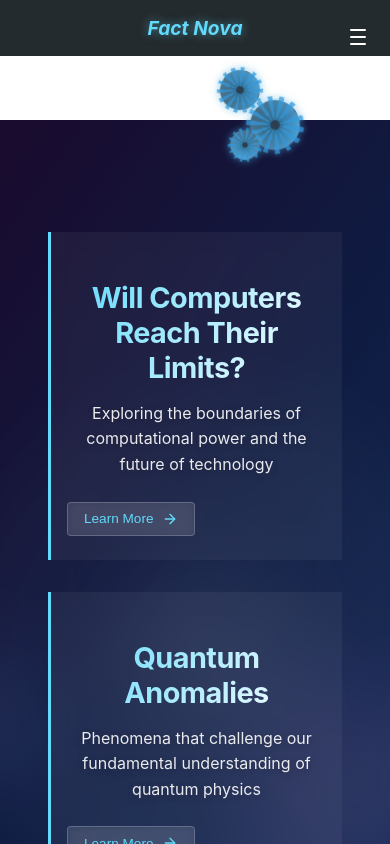
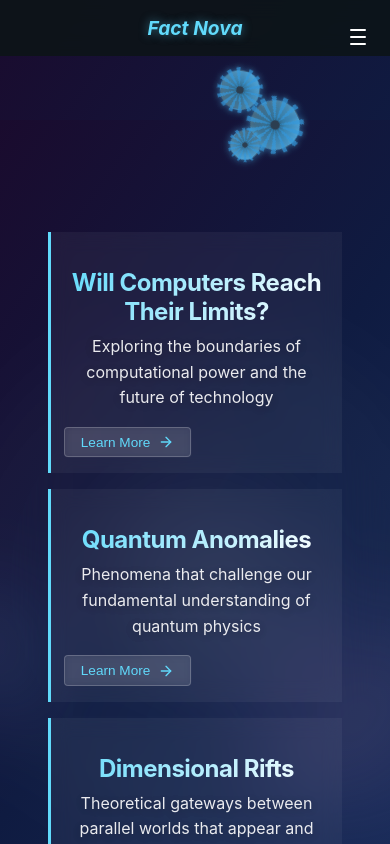
Before and after one commit to Chileshe3/ififfi, a React (Create React App) app: page / in a window 390 px wide. Shown: the top 844 px of the page. Built offline with nearby package versions, Linux system fonts and the light colour scheme.

Commit message:
added logo

```diff
--- a/src/components/Home.js
+++ b/src/components/Home.js
@@ -4,6 +4,7 @@ import { motion, AnimatePresence } from 'framer-motion';
 import GearSystem from './GearSystem';
 import '../styles/Home.css';
 import { ArrowRight } from 'lucide-react';
+import Logo from './Logo';
 
 const MysteryItem = memo(({ mystery, isActive, onClick, onMouseEnter, onMouseLeave }) => (
   <motion.li
@@ -118,8 +119,8 @@ function Home() {
         <main className="content">
           {isLoading ? (
             <div className="loading-container">
+              <Logo />
               <div className="loader"></div>
-              <p>Fact Nova...</p>
             </div>
           ) : (
             <ul className="mystery-list">
--- /dev/null
+++ b/src/components/Logo.js
@@ -0,0 +1,65 @@
+import React from 'react';
+
+const Logo = () => {
+  return (
+    <div className="logo">
+      <svg
+        width="120"
+        height="120"
+        viewBox="0 0 120 120"
+        fill="none"
+        xmlns="http://www.w3.org/2000/svg"
+      >
+        {/* Outer circle with gradient */}
+        <circle
+          cx="60"
+          cy="60"
+          r="58"
+          stroke="url(#outerGradient)"
+          strokeWidth="2"
+          className="logo-circle"
+        />
+
+        {/* Inner geometric shape */}
+        <path
+          d="M40 45h40v30H40z"
+          fill="url(#innerGradient)"
+          className="logo-shape"
+        />
+
+        {/* Text */}
+        <text
+          x="60"
+          y="65"
+          textAnchor="middle"
+          className="logo-text"
+          fill="url(#textGradient)"
+          fontSize="24"
+          fontWeight="bold"
+        >
+          FN
+        </text>
+
+        {/* Gradients definitions */}
+        <defs>
+          <linearGradient id="outerGradient" x1="0" y1="0" x2="100%" y2="100%">
+            <stop offset="0%" stopColor="#61dafb" />
+            <stop offset="100%" stopColor="#ffffff" />
+          </linearGradient>
+
+          <linearGradient id="innerGradient" x1="0" y1="0" x2="100%" y2="100%">
+            <stop offset="0%" stopColor="rgba(97, 218, 251, 0.1)" />
+            <stop offset="100%" stopColor="rgba(255, 255, 255, 0.1)" />
+          </linearGradient>
+
+          <linearGradient id="textGradient" x1="0" y1="0" x2="100%" y2="100%">
+            <stop offset="0%" stopColor="#61dafb" />
+            <stop offset="100%" stopColor="#ffffff" />
+          </linearGradient>
+        </defs>
+      </svg>
+    </div>
+  );
+};
+
+export default Logo;
--- a/src/styles/Home.css
+++ b/src/styles/Home.css
@@ -1,3 +1,22 @@
+/* Set the entire page background to match the gradient */
+html, body {
+  margin: 0;
+  padding: 0;
+  background: linear-gradient(125deg, #1a0b2e, #0f1b41, #162c59);
+  background-attachment: fixed;
+  background-size: 400% 400%;
+  animation: gradientBG 15s ease infinite;
+  color: #f5f5f7;
+  font-family: 'Inter', -apple-system, BlinkMacSystemFont, sans-serif;
+  min-height: 100vh;
+  overflow-x: hidden;
+}
+
+/* Ensure all containers maintain the dark background */
+body {
+  background-color: transparent;
+}
+
 .home {
   min-height: 100vh;
   padding-top: 60px;
@@ -22,13 +41,19 @@
   100% { background-position: 0% 50%; }
 }
 
-/* Glass content container with refined spacing and responsive design */
+/* Fix for potential white space after header */
+header, nav {
+  background: linear-gradient(125deg, #1a0b2e, #0f1b41, #162c59);
+  background-attachment: fixed;
+}
+
 .content {
   max-width: 1200px;
   margin: 0 auto;
   padding: 4rem 2rem;
   position: relative;
   z-index: 2;
+  background-color: transparent;
 }
 
 /* Responsive adjustments */
@@ -120,7 +145,7 @@
   padding: 0;
   display: grid;
   grid-template-columns: 1fr;
-  gap: 2rem;
+  gap: 1rem;  /* reduced from 2rem */
   max-width: 800px;
   margin: 0 auto;
 }
@@ -128,7 +153,7 @@
 /* Glass morphism mystery items with refined animations and styling */
 .mystery-item {
   position: relative;
-  padding: 2rem;
+  padding: 1.5rem;  /* reduced from 2rem */
   border-radius: 0;
   background: rgba(255, 255, 255, 0.05);
   backdrop-filter: blur(10px);
@@ -151,6 +176,7 @@
   align-items: center;
   justify-content: center;
   height: 400px;
+  background-color: transparent;
 }
 
 .loader {
@@ -207,14 +233,27 @@
 /* Responsive adjustments for mobile devices */
 @media (max-width: 768px) {
   .mystery-item {
-    padding: 1.5rem 1rem;
+    padding: 1rem 0.8rem;  /* reduced from 1.5rem 1rem */
+  }
+
+  .mystery-item h2 {
+    font-size: 1.5rem;  /* reduced from 1.8rem */
+  }
+
+  .mystery-item .primary-description {
+    font-size: 1rem;
+  }
+
+  .learn-more-btn {
+    padding: 0.4rem 1.2rem;  /* reduced padding */
+    font-size: 0.85rem;
   }
 }
 
 /* Glass-themed typography enhancements */
 .mystery-item h2 {
-  font-size: 2.5rem;
-  margin-bottom: 1rem;
+  font-size: 2rem;  /* reduced from 2.5rem */
+  margin-bottom: 0.5rem;  /* reduced from 1rem */
   background: linear-gradient(120deg, var(--accent-color, #61dafb), #ffffff);
   -webkit-background-clip: text;
   -webkit-text-fill-color: transparent;
@@ -230,11 +269,11 @@
 }
 
 .mystery-item .primary-description {
-  font-size: 1.1rem;
+  font-size: 1rem;  /* reduced from 1.1rem */
   opacity: 0.95;
   margin: 0;
   line-height: 1.6;
-  margin-bottom: 0.5rem;
+  margin-bottom: 0.25rem;  /* reduced from 0.5rem */
   text-shadow: 0 2px 10px rgba(0, 0, 0, 0.3);
 }
 
@@ -255,8 +294,8 @@
   display: flex;
   align-items: center;
   gap: 0.5rem;
-  padding: 0.5rem 1.5rem;
-  margin-top: 1.5rem;
+  padding: 0.4rem 1.2rem;  /* reduced padding */
+  margin-top: 1rem;  /* reduced from 1.5rem */
   background: rgba(255, 255, 255, 0.1);
   border: 1px solid rgba(255, 255, 255, 0.2);
   color: var(--accent-color, #61dafb);
@@ -283,7 +322,7 @@
 
 @media (max-width: 768px) {
   .mystery-item h2 {
-    font-size: 1.8rem;
+    font-size: 1.5rem;  /* reduced from 1.8rem */
   }
 
   .mystery-item .primary-description {
@@ -291,7 +330,45 @@
   }
 
   .learn-more-btn {
-    padding: 0.5rem 1rem;
+    padding: 0.4rem 1rem;
     font-size: 0.85rem;
   }
 }
+
+/* Additional fix for any potential white spaces */
+main, section, div, article, aside, footer {
+  background-color: transparent;
+}
+
+/* Logo styling */
+.logo {
+  position: relative;
+  display: flex;
+  align-items: center;
+  justify-content: center;
+  margin-bottom: 15px;
+}
+
+.logo-circle {
+  animation: rotate 8s linear infinite;
+  transform-origin: center;
+}
+
+.logo-shape {
+  animation: pulse 2s ease-in-out infinite;
+}
+
+.logo-text {
+  font-family: 'Inter', sans-serif;
+  letter-spacing: -1px;
+}
+
+@keyframes rotate {
+  from { transform: rotate(0deg); }
+  to { transform: rotate(360deg); }
+}
+
+@keyframes pulse {
+  0%, 100% { opacity: 0.5; }
+  50% { opacity: 0.8; }
+}
```
